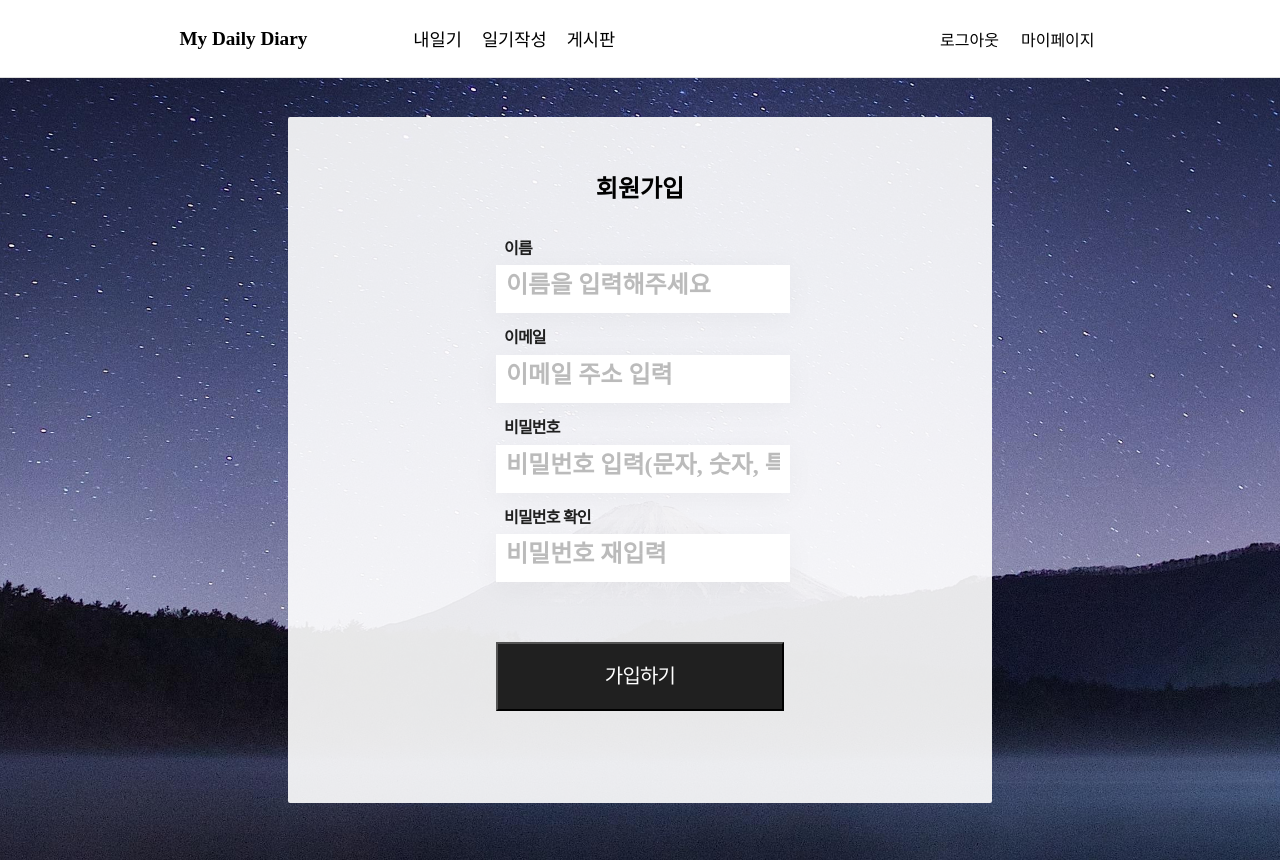
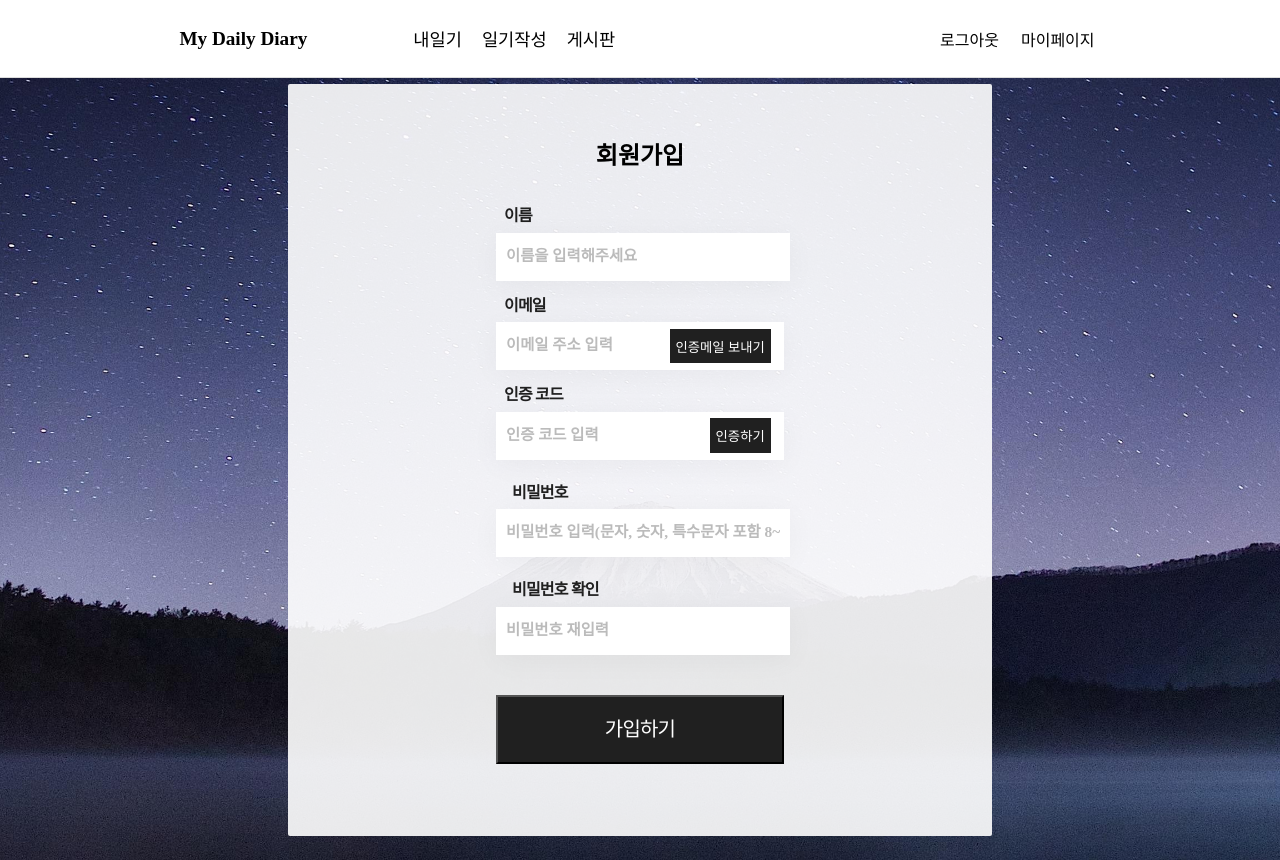
Before and after one commit to SuhyeonB/capstone_FE, a React (Create React App) app: page /signup in a window 1280 px wide. Built offline with nearby package versions, Linux system fonts and the light colour scheme.

Commit message:
signup added with axios

```diff
--- a/src/pages/signup.js
+++ b/src/pages/signup.js
@@ -1,5 +1,6 @@
 import React, { useEffect, useState } from 'react';
 import '../styles/Sign.css'
+import axios from 'axios';
 
 const Signup = () => {
     const [pwd, setPwd] = useState('');
@@ -9,12 +10,70 @@ const Signup = () => {
     const [name, setName] = useState('');
     const [email, setEmail] = useState('');
 
+    const [time, setTime] = useState(300);
+    const [timerShow, setTimerShow] = useState(false);
+    const [verifyCode, setVerfyCode] = useState('');
+    const [verified, setVerified] = useState(false);
+
     useEffect(() => {
+        if (repwd.length > 0)
             setPwdcheck(pwd === repwd);
     },[pwd, repwd])
 
-    const onClick = () => {
-        alert(`이메일: ${email} / 비밀번호: ${pwd} / 이름: ${name}`)
+
+    const sendEmail = () => {
+        setTimerShow(true);
+    }
+
+    // 타이머 효과
+    useEffect(() => {
+        let timer;
+        if (timerShow && time > 0) {
+            timer = setInterval(() => {
+                setTime(prevTime => prevTime - 1);
+            }, 1000);
+        } else if (time === 0) {
+            clearInterval(timer);
+            setTimerShow(false); // 타이머가 끝나면 인증창 숨기기
+            alert("인증 시간이 만료되었습니다. 다시 시도해 주세요.");
+        }
+
+        return () => clearInterval(timer);
+    }, [time, timerShow]);
+
+    // 시간을 mm:ss 형식으로 변환하는 함수
+    const formatTime = (seconds) => {
+        const minutes = String(Math.floor(seconds / 60)).padStart(2, '0');
+        const remainingSeconds = String(seconds % 60).padStart(2, '0');
+        return `${minutes}:${remainingSeconds}`;
+    };
+
+    const checkVerify = () => {
+        if (verifyCode === '1234') {
+            setVerified(true);
+            alert("이메일 인증에 성공했습니다.");
+            setTimerShow(false);
+        } else {
+            alert("인증 코드가 올바르지 않습니다.");
+        }
+    }
+
+    const signup = async (e) => {
+        e.preventDefault();
+        if (verified) {
+            try {
+                const response = await axios.post('http://localhost:8080/api/users', {
+                    name: name,
+                    email: email,
+                    password: pwd
+                });
+                console.log('User signed up successfully: ', response.data);
+            } catch (error) {
+                console.error('Error during signup:', error.response?.data || error.message);
+            }
+        } else {
+            alert("이메일 인증을 완료해 주세요.");
+        }
     }
 
     const validatePassword = (password) => {
@@ -36,11 +95,24 @@ const Signup = () => {
             value={name} onChange={e => setName(e.target.value)} required />
 
             <span>이메일</span>
-            <input type='email' className='input-text' placeholder='이메일 주소 입력'
+            <div className='input-with-btn'>
+                <input type='email' className='input-text email-input' placeholder='이메일 주소 입력'
                 value={email} onChange={e => setEmail(e.target.value)} required />
+                <button className='btn-black' onClick={sendEmail}>인증메일 보내기</button>
+            </div>
 
+            <span>인증 코드</span>
+            <div className='input-with-btn'>
+                        <input type='text' className='input-text verify-input' placeholder='인증 코드 입력'
+                        value={verifyCode} onChange={e => setVerfyCode(e.target.value)} required />
+                        {timerShow && <div className='timer'>{formatTime(time)}</div>}
+                        <button type='button' className='btn-black' onClick={checkVerify}>인증하기</button>
+                    </div>
+
+            <span>
                 <span>비밀번호</span>
                 {!usablePwd && ( <span className='not-allowed'>잘못된 형식입니다.</span> )}
+            </span>
 
             <input type='password' className='input-text'
             placeholder='비밀번호 입력(문자, 숫자, 특수문자 포함 8~20자)'
@@ -49,13 +121,14 @@ const Signup = () => {
                 setPwd(e.target.value);
                 setUsablePwd(validatePassword(inputPwd));
             }} required />
-
+            <span>
                 <span>비밀번호 확인</span>
                 {!pwdcheck && (<span className='not-allowed'>비밀번호가 일치하지 않습니다.</span>)}
+            </span>
             <input type='password' className='input-text' placeholder='비밀번호 재입력'
             value={repwd} onChange={e => {setRepwd(e.target.value);}} required />
 
-            <button className='submit' onClick={onClick}>가입하기</button>
+            <button className='submit' onClick={signup}>가입하기</button>
         </form>
       </div>
     </div>
--- a/src/styles/Sign.css
+++ b/src/styles/Sign.css
@@ -121,11 +121,33 @@ form {
   box-shadow: 0 5px 30px 0 rgba(0, 0, 0, 0.04);
 }
 
+.input-with-btn {
+  width: 100%;
+  margin: auto;
+  position: relative;
+  display: flex;
+}
+
+.timer {
+  position: absolute;
+  top: 0.75em;
+  right: 6em;
+  color:#d90000;
+
+}
+
+.input-with-btn button{
+  position: absolute;
+  top: 0.5em;
+  bottom: 0.5em;
+  right: 1em;
+}
+
 input::placeholder {
   opacity: 0.3;
   font-family: 'NotoSansCJKKR';
-  font-size: smaller;
   text-align: left;
+  font-size: 1.1em !important;
   color: #202020;
 }
 
@@ -156,10 +178,17 @@ span.not-allowed {
   color: #d90000;
 }
 
+.btn-black {
+  color: white;
+  background-color: #202020;
+  border: none;
+  cursor: pointer;
+}
+
 .submit {
   width: 100%;
   background-color: #202020;
-  margin: 3em auto;
+  margin: 2em auto;
   -webkit-text-stroke: 1px rgba(0, 0, 0, 0);
   font-family: NotoSansCJKKR;
   font-size: 20px;
```
Also changed, not shown: src/dummy/dummy_post.js (added), src/dummy/dummy_user.js (added). Lines whose indentation alone changed are shown as unchanged.
